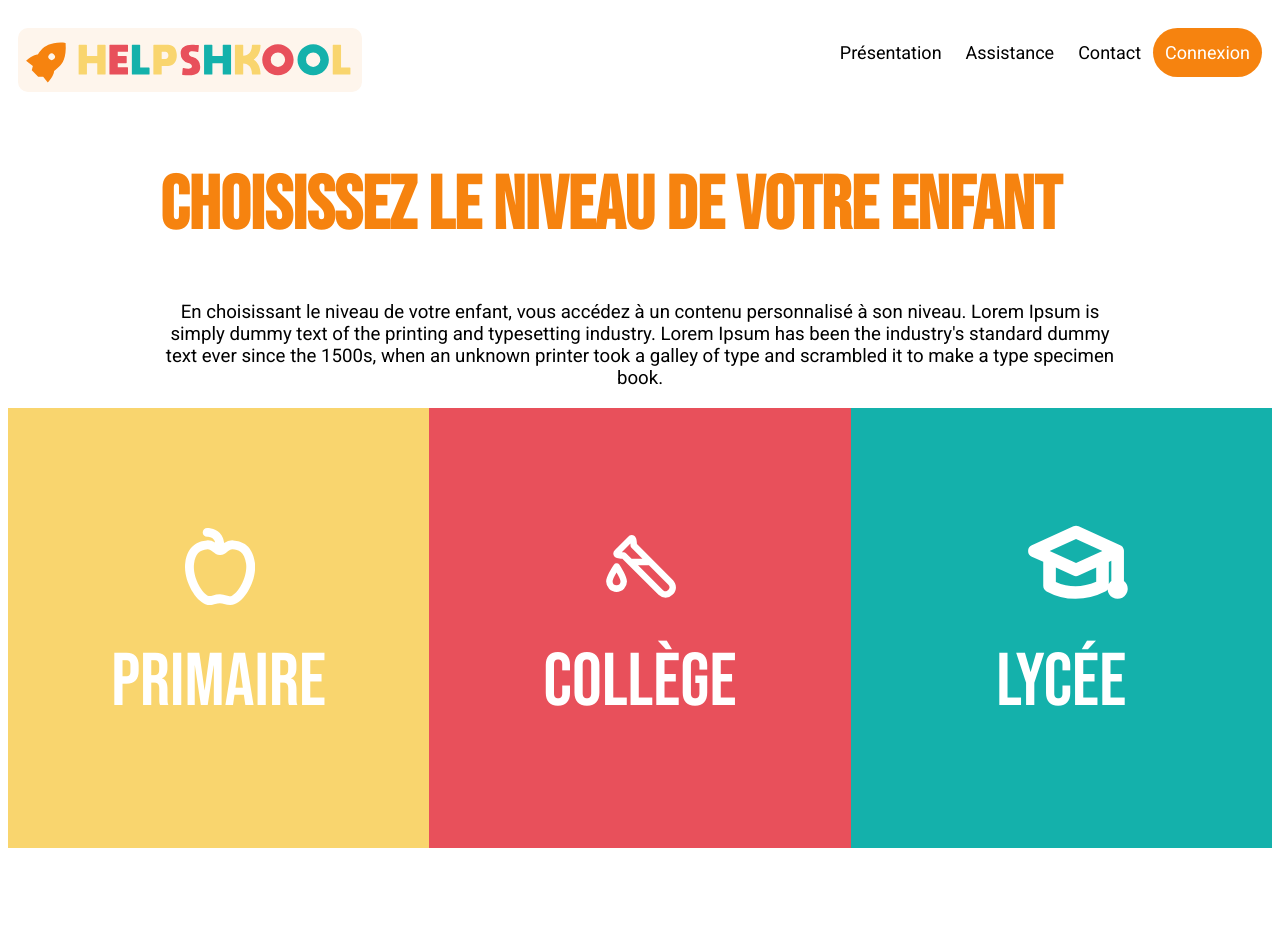
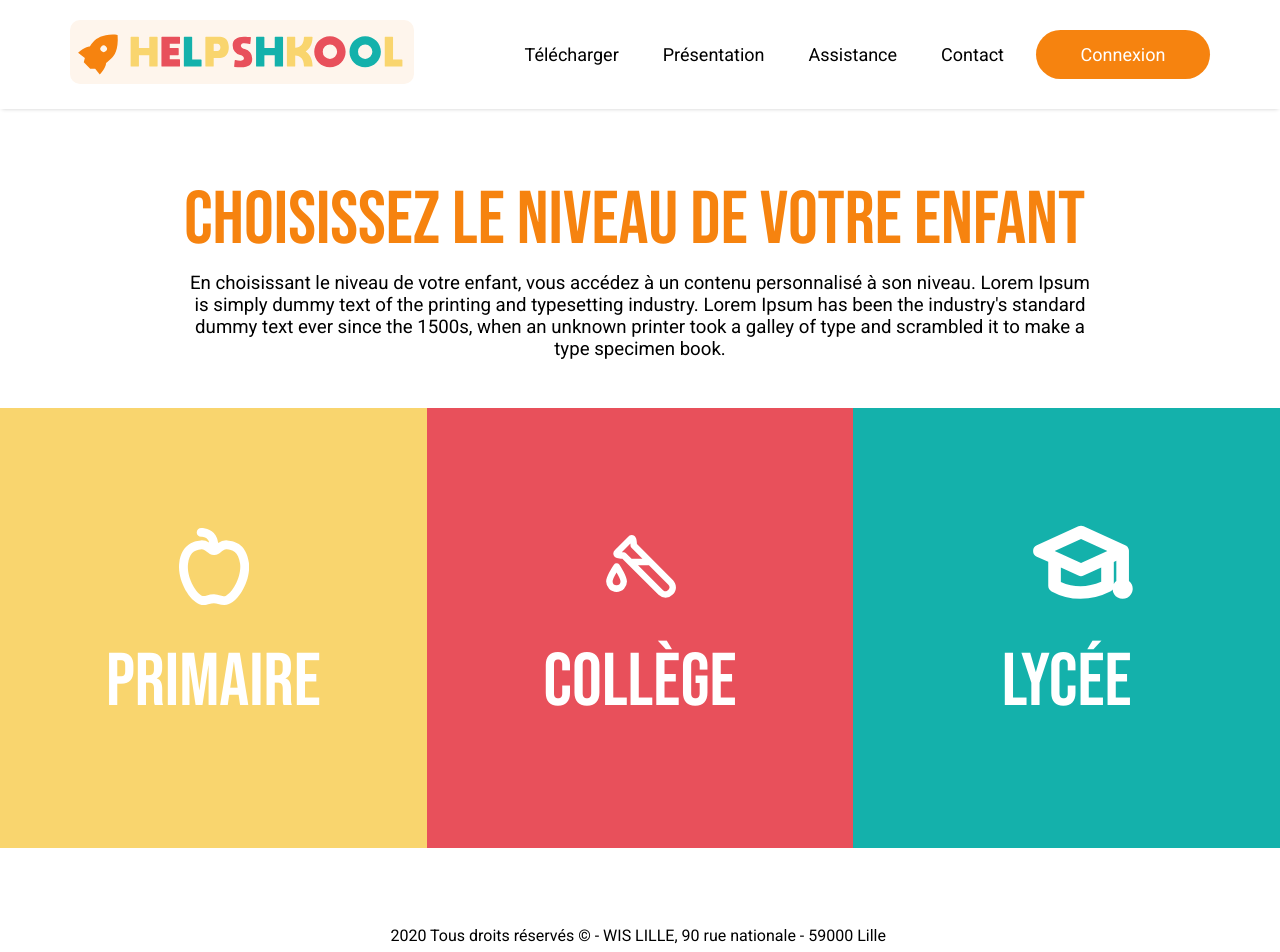
Before and after one commit to Nwadkoko/workshop_wis_2020, an Angular app: page / in a window 1280 px wide. Shown: the top 952 px of the page. Built offline with nearby package versions, Linux system fonts and the light colour scheme.

Commit message:
Add footer and styles changes

```diff
--- a/src/app/app.component.html
+++ b/src/app/app.component.html
@@ -2,12 +2,14 @@
   <div class="header">
     <a href="#default" class="logo"></a>
     <div class="header-right">
+      <a href="#telecharger">Télécharger</a>
       <a href="#presentation">Présentation</a>
       <a href="#contact">Assistance</a>
       <a href="#about">Contact</a>
       <a class="connect-button" href="#connexion">Connexion</a>
     </div>
   </div>
+</header>
 
   <div class="title-container">
     <h1 class="homepage-title">Choisissez le niveau de votre enfant</h1>
@@ -27,4 +29,9 @@
     <a href="#college">Collège</a>
     <a href="#lycee">Lycée</a>
   </div>
-</header>
+
+  <footer>
+    <div class="footer-text">
+    <span>2020 Tous droits réservés © - WIS LILLE, 90 rue nationale - 59000 Lille</span>
+  </div>
+  </footer>
--- a/src/app/app.component.scss
+++ b/src/app/app.component.scss
@@ -1,11 +1,14 @@
 @import url("https://fonts.googleapis.com/css2?family=Bebas+Neue&display=swap");
 @import url("https://fonts.googleapis.com/css2?family=Roboto&display=swap");
+
+
 
 /* Style the header with a grey background and some padding */
 .header {
   overflow: hidden;
   padding: 20px 10px;
   font-family: 'Roboto';
+  box-shadow: 0 2px 4px -2px rgba(0,0,0,.2);
 }
 
 /* Style the header links */
@@ -25,12 +28,7 @@
   width: 320px;
   height: 40px;
   background: url("../assets/HELPSHKOOL_LOGO.svg") no-repeat;
-}
-
-/* Change the background color on mouse-over */
-.header a:hover {
-  background-color: #ddd;
-  color: black;
+  margin-left: 60px;
 }
 
 /* Style the active/current link*/
@@ -38,32 +36,48 @@
   background-color: #f6830f;
   color: white;
   border-radius: 30px;
+  width: 150px;
 }
 
 /* Float the link section to the right */
 .header-right {
   float: right;
+  margin-right: 60px;
+  height: 100%;
+  margin-top: 10px;
+  a {
+    margin-bottom: 10px;
+    margin-right: 20px;
+  }
+
+  :nth-child(0n + 5) {
+    margin-right: 0;
+  }
 }
 
 .title-container,
 .subtitle-container {
   margin: 0 auto;
-  width: 60em;
+  width: 57em;
 
   h1 {
+    margin-top: 1em;
     font-family: "Bebas Neue";
     font-size: 56pt;
     color: #f6830f;
   }
 
   p {
+    margin-top: .75em;
     font-family: "Roboto";
     font-size: 14pt;
     text-align: center;
+    line-height: 22px;
   }
 }
 
 .level-container {
+  margin-top: 3em;
   display: flex;
   flex-direction: row;
   justify-content: space-around;
@@ -128,6 +142,16 @@
     }
   }
 }
+
+footer {
+  position: relative;
+  top: 5em;
+  .footer-text {
+    font-family: 'Roboto';
+    width: 31.2em;
+    margin: 0 auto;
+  }
+}
 /* Add media queries for responsiveness - when the screen is 500px wide or less, stack the links on top of each other */
 @media screen and (max-width: 500px) {
   .header a {
--- a/src/styles.scss
+++ b/src/styles.scss
@@ -1 +1,55 @@
 /* You can add global styles to this file, and also import other style files */
+/* http://meyerweb.com/eric/tools/css/reset/
+   v2.0 | 20110126
+   License: none (public domain)
+*/
+
+html, body, div, span, applet, object, iframe,
+h1, h2, h3, h4, h5, h6, p, blockquote, pre,
+a, abbr, acronym, address, big, cite, code,
+del, dfn, em, img, ins, kbd, q, s, samp,
+small, strike, strong, sub, sup, tt, var,
+b, u, i, center,
+dl, dt, dd, ol, ul, li,
+fieldset, form, label, legend,
+table, caption, tbody, tfoot, thead, tr, th, td,
+article, aside, canvas, details, embed,
+figure, figcaption, footer, header, hgroup,
+menu, nav, output, ruby, section, summary,
+time, mark, audio, video {
+	margin: 0;
+	padding: 0;
+	border: 0;
+	font-size: 100%;
+	font: inherit;
+	vertical-align: baseline;
+}
+/* HTML5 display-role reset for older browsers */
+article, aside, details, figcaption, figure,
+footer, header, hgroup, menu, nav, section {
+	display: block;
+}
+body {
+	line-height: 1;
+}
+ol, ul {
+	list-style: none;
+}
+blockquote, q {
+	quotes: none;
+}
+blockquote:before, blockquote:after,
+q:before, q:after {
+	content: '';
+	content: none;
+}
+table {
+	border-collapse: collapse;
+	border-spacing: 0;
+}
+html,
+head,
+body {
+  //padding-left: 20px;
+  //padding-right: 20px;
+}
```
